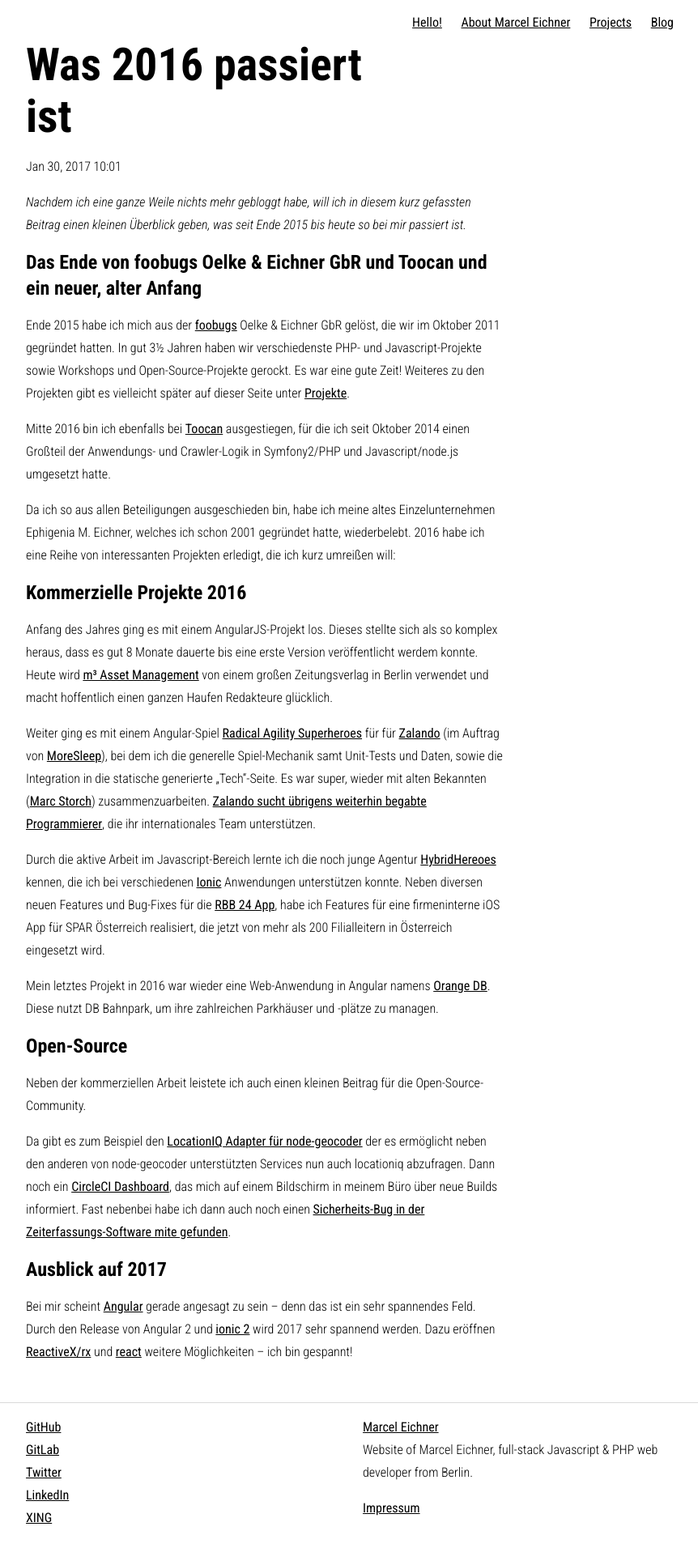
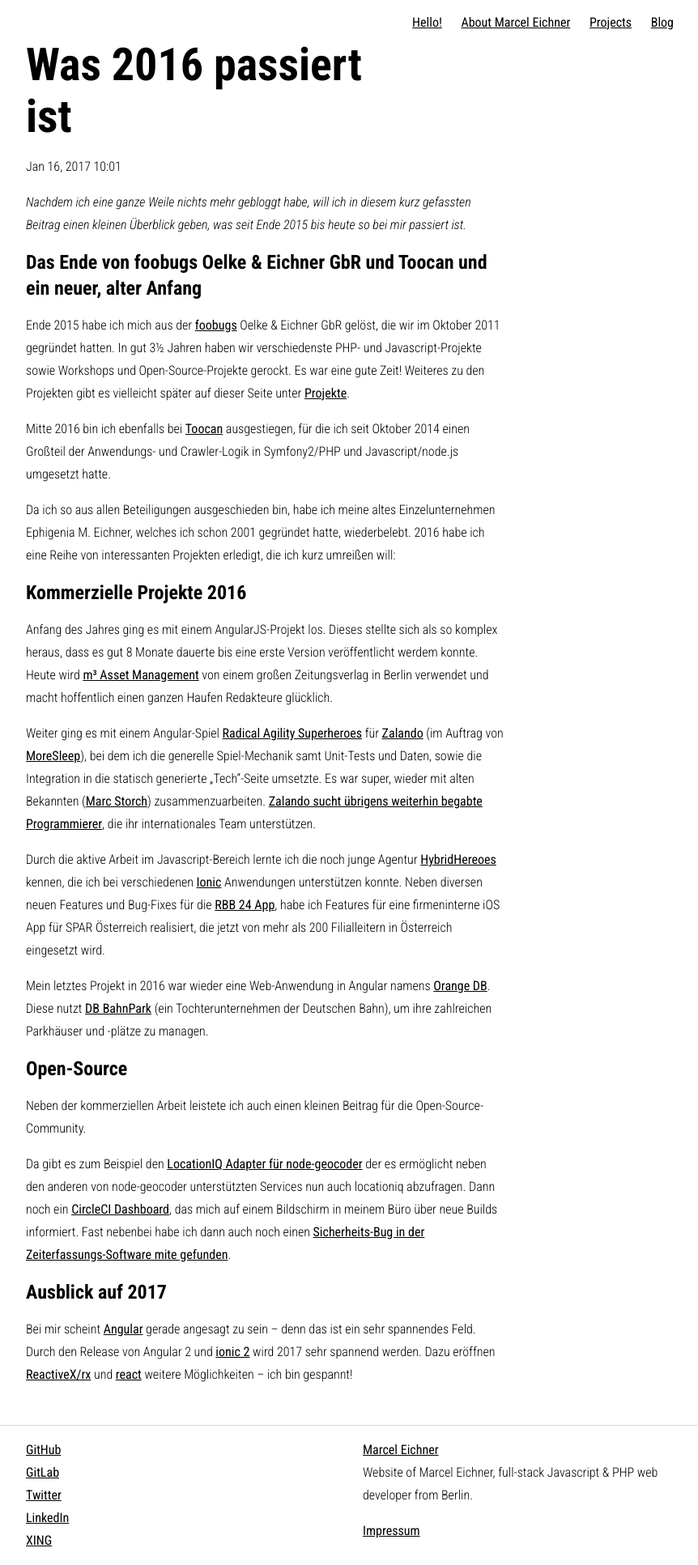
Before and after one commit to lotterliebe/Ephigenia.github.io, a Jekyll site: the page built from _posts/2017-01-16-what-happened.markdown, in a window 1280 px wide. Shown: the whole page at 81% size, without its empty margins (208-1070 px from the left). Built offline with Jekyll 4.4.1, drawn with Linux system fonts in a browser that asks for light colours; before the commit the page ends 1905 px from its top, so only the background shows below that.

```diff
--- a/_posts/2017-01-30-what-happened.markdown
+++ b/_posts/2017-01-16-what-happened.markdown
@@ -1,7 +1,8 @@
 ---
 layout: "post"
 title: "Was 2016 passiert ist"
-date: "2017-01-30 10:00"
+date: "2017-01-16 10:00"
+published: true
 ---
 *Nachdem ich eine ganze Weile nichts mehr gebloggt habe, will ich in diesem kurz gefassten Beitrag einen kleinen Überblick geben, was seit Ende 2015 bis heute so bei mir passiert ist.*
 
@@ -17,11 +18,11 @@ Da ich so aus allen Beteiligungen ausgeschieden bin, habe ich meine altes Einzel
 
 Anfang des Jahres ging es mit einem AngularJS-Projekt los. Dieses stellte sich als so komplex heraus, dass es gut 8 Monate dauerte bis eine erste Version veröffentlicht werdem konnte. Heute wird [m³ Asset Management]({{ site.baseurl }}/project/2015-08-m3) von einem großen Zeitungsverlag in Berlin verwendet und macht hoffentlich einen ganzen Haufen Redakteure glücklich.
 
-Weiter ging es mit einem Angular-Spiel [Radical Agility Superheroes]({{ site.baseurl }}/project/2016-06-radical-agility-game) für für [{{site.data.clients.zalando.name}}]({{site.data.clients.zalando.url}}) (im Auftrag von [{{site.data.agencies.moresleep.name}}](site.data.agencies.moresleep.url)), bei dem ich die generelle Spiel-Mechanik samt Unit-Tests und Daten, sowie die Integration in die statische generierte „Tech“-Seite. Es war super, wieder mit alten Bekannten ([Marc Storch](http://www.gopogo.de/)) zusammenzuarbeiten. [Zalando sucht übrigens weiterhin begabte Programmierer](https://tech.zalando.com/jobs/), die ihr internationales Team unterstützen.
+Weiter ging es mit einem Angular-Spiel [Radical Agility Superheroes]({{ site.baseurl }}/project/2016-06-radical-agility-game) für [{{site.data.clients.zalando.name}}]({{site.data.clients.zalando.url}}) (im Auftrag von [{{site.data.agencies.moresleep.name}}](site.data.agencies.moresleep.url)), bei dem ich die generelle Spiel-Mechanik samt Unit-Tests und Daten, sowie die Integration in die statisch generierte „Tech“-Seite umsetzte. Es war super, wieder mit alten Bekannten ([Marc Storch](http://www.gopogo.de/)) zusammenzuarbeiten. [Zalando sucht übrigens weiterhin begabte Programmierer](https://tech.zalando.com/jobs/), die ihr internationales Team unterstützen.
 
 Durch die aktive Arbeit im Javascript-Bereich lernte ich die noch junge Agentur [{{site.data.agencies.hybridheroes.name}}]({{site.data.agencies.hybridheroes.url}}) kennen, die ich bei verschiedenen [Ionic](http://ionicframework.com/) Anwendungen unterstützen konnte. Neben diversen neuen Features und Bug-Fixes für die [RBB 24 App]({{ site.baseurl }}/project/2016-04-rbb-24-app), habe ich Features für eine firmeninterne iOS App für SPAR Österreich realisiert, die jetzt von mehr als 200 Filialleitern in Österreich eingesetzt wird.
 
-Mein letztes Projekt in 2016 war wieder eine Web-Anwendung in Angular namens [Orange DB]({{ site.baseurl }}/project/2016-09-orange-db-admin). Diese nutzt DB Bahnpark, um ihre zahlreichen Parkhäuser und -plätze zu managen.
+Mein letztes Projekt in 2016 war wieder eine Web-Anwendung in Angular namens [Orange DB]({{ site.baseurl }}/project/2016-09-orange-db-admin). Diese nutzt [{{site.data.clients.dbbahnpark.name}}]({{site.data.clients.dbbahnpark.url}}) (ein Tochterunternehmen der Deutschen Bahn), um ihre zahlreichen Parkhäuser und -plätze zu managen.
 
 ### Open-Source
 
```
Also changed, not shown: _projects/2009-06-horrorblog.md (renamed from _projects/_drafts/2009-06-horrorblog.md, +1 -0 lines), _projects/2009-11-berliner-gazette.md (renamed from _projects/_drafts/2009-11-berliner-gazette.md, +1 -0 lines), _projects/2013-06-snoopet.md (renamed from _projects/_drafts/2013-06-snoopet.md, +1 -0 lines), _projects/2014-01-bz-berlin.md (renamed from _projects/_drafts/2014-01-bz-berlin.md, +1 -0 lines), _projects/2014-10-toocan.md (+2 -1 lines).
